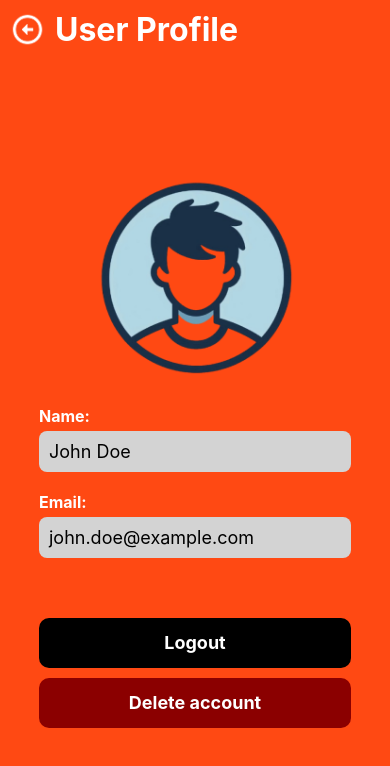
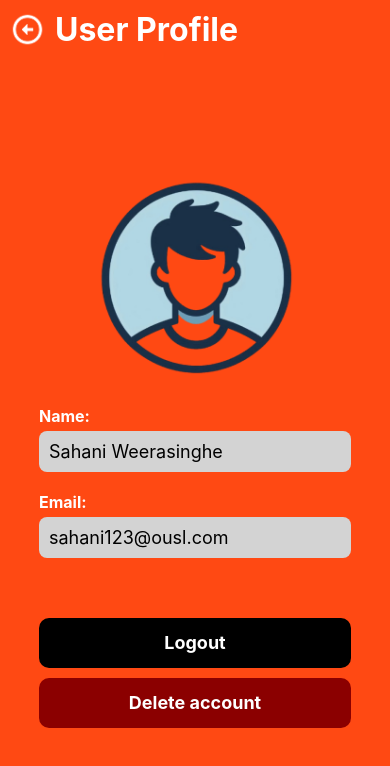
Before and after one commit to ousl-groupE5-ExpiryInspector/ExpiryInspector, a React Native app in the folder Frontend/: screen /UserProfile in a window 390 px wide. Shown: the top 766 px of the page. Built offline with nearby package versions, Linux system fonts and the light colour scheme.

Commit message:
Update UserAccount.js

```diff
--- a/Frontend/src/screens/UserAccount.js
+++ b/Frontend/src/screens/UserAccount.js
@@ -20,10 +20,10 @@ export default function UserAccount({ navigation }) {
         {/* Name and Email Dummy Data */}
         <View style={styles.infoContainer}>
           <Text style={styles.label}>Name:</Text>
-          <Text style={styles.infoText}>John Doe</Text>
+          <Text style={styles.infoText}>Sahani Weerasinghe</Text>
 
           <Text style={styles.label}>Email:</Text>
-          <Text style={styles.infoText}>john.doe@example.com</Text>
+          <Text style={styles.infoText}>sahani123@ousl.com</Text>
         </View>
 
         {/* Logout and Delete Account Buttons */}
```
